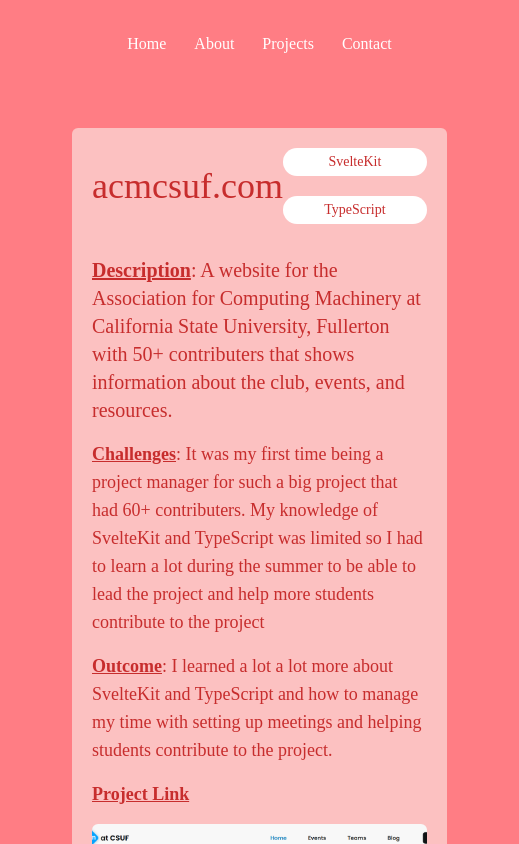
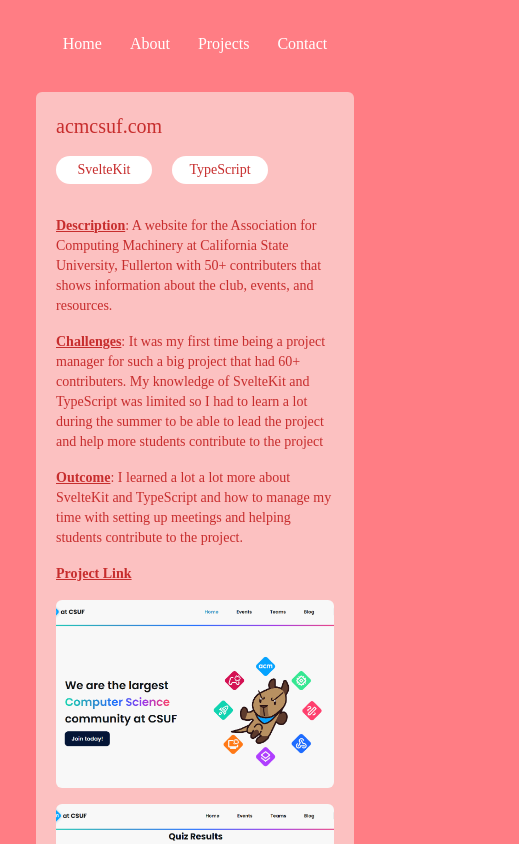
Before and after one commit to 26samaahmed/cs349-final-project, a React (Vite) app in the folder personal-portfolio/: page /projects/acmcsuf in a window 390 px wide. Shown: the top 844 px of the page, 519 px wide, since content can reach past the window. Built offline with nearby package versions, Linux system fonts and the light colour scheme; a web font is replaced by a local one.

Commit message:
finish responsiveness

```diff
--- a/personal-portfolio/src/pages/Home.jsx
+++ b/personal-portfolio/src/pages/Home.jsx
@@ -3,15 +3,12 @@
 function Home() {
   return (
     <div className="flex flex-col sm:flex-row items-center md:items-start text-[#C72D2D] text-left w-full md:m-10">
-      {/* Text Section */}
       <div className="w-full md:w-2/3 mb-4 md:mb-0">
         <h1 className="text-xl md:text-5xl mb-5 md:mb-10">Hello, I'm Sama Ahmed</h1>
         <p className="text-md md:text-2xl">
           A passionate computer science student @csuf who loves solving problems with code and enjoys taking on leadership roles to help projects and teams succeed (●'◡'●)
         </p>
       </div>
-
-      {/* Icon Section */}
       <img
         src={icon}
         alt="icon"
--- a/personal-portfolio/src/pages/ProjectDetails.jsx
+++ b/personal-portfolio/src/pages/ProjectDetails.jsx
@@ -48,24 +48,24 @@
   const project = projectData[projectId]; // Get the project data based on the projectId
 
   return (
-    <div className="text-[#C72D2D] bg-[#FCC1C1] p-5 rounded-md m-10 w-auto text-left">
-      <div className="flex justify-between items-center mb-4">
-        <h1 className="text-4xl mb-4">{project.name}</h1>
+    <div className="text-[#C72D2D]  bg-[#FCC1C1] p-5 rounded-md m-1 mb-5 md:m-10 w-auto text-left">
+      <div className="flex flex-col md:flex-row md:justify-between items-start mb-4">
+        <h1 className="text-xl md:text-4xl mb-4">{project.name}</h1>
         <ul className="flex flex-wrap gap-5 mb-4">
           {project.skills.map((skill, index) => (
             <li
               key={index}
-              className="bg-white text-sm text-[#C72D2D] rounded-full w-36 p-1 text-center"
+              className="bg-white text-sm text-[#C72D2D] rounded-full w-24 md:w-36 p-1 text-center"
             >
               {skill}
             </li>
           ))}
         </ul>
       </div>
-      <p className="text-xl mb-4"><span className="font-semibold underline">Description</span>: {project.description}</p>
-      <p className="text-lg mb-4"><span className="font-semibold underline">Challenges</span>: {project.challenges}</p>
-      <p className="text-lg mb-4"><span className="font-semibold underline">Outcome</span>: {project.outcome}</p>
-      <div className="text-lg mb-4">
+      <p className="text-sm md:text-lg mb-4"><span className="font-semibold underline">Description</span>: {project.description}</p>
+      <p className="text-sm md:text-lg mb-4"><span className="font-semibold underline">Challenges</span>: {project.challenges}</p>
+      <p className="text-sm md:text-lg mb-4"><span className="font-semibold underline">Outcome</span>: {project.outcome}</p>
+      <div className="text-sm md:text-lg mb-4">
         <a href={project.url} target="_blank" rel="noreferrer" className="font-semibold underline text-[#C72D2D]">Project Link</a>
       </div>
       <div className="grid grid-cols-1 md:grid-cols-1 gap-4">
```
